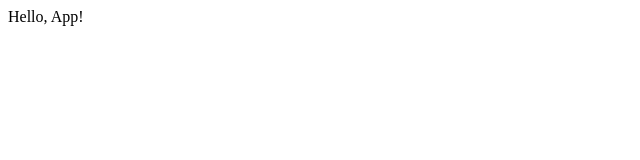
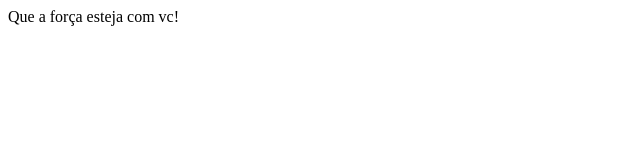
Before and after one commit to OliveiraBruno24/Filtros-tema_StarWars, a React (Vite) app: page / in a window 1280 px wide. Shown: the top 160 px of the page, without its empty margins (0-640 px from the left). Built offline with nearby package versions, Linux system fonts and the light colour scheme.

Commit message:
branch Yoda Meste criada está. Inciar projeto agora iremos

```diff
--- a/src/App.tsx
+++ b/src/App.tsx
@@ -3,7 +3,7 @@ import './App.css';
 
 function App() {
   return (
-    <span>Hello, App!</span>
+    <span>Que a força esteja com vc!</span>
   );
 }
 
```
